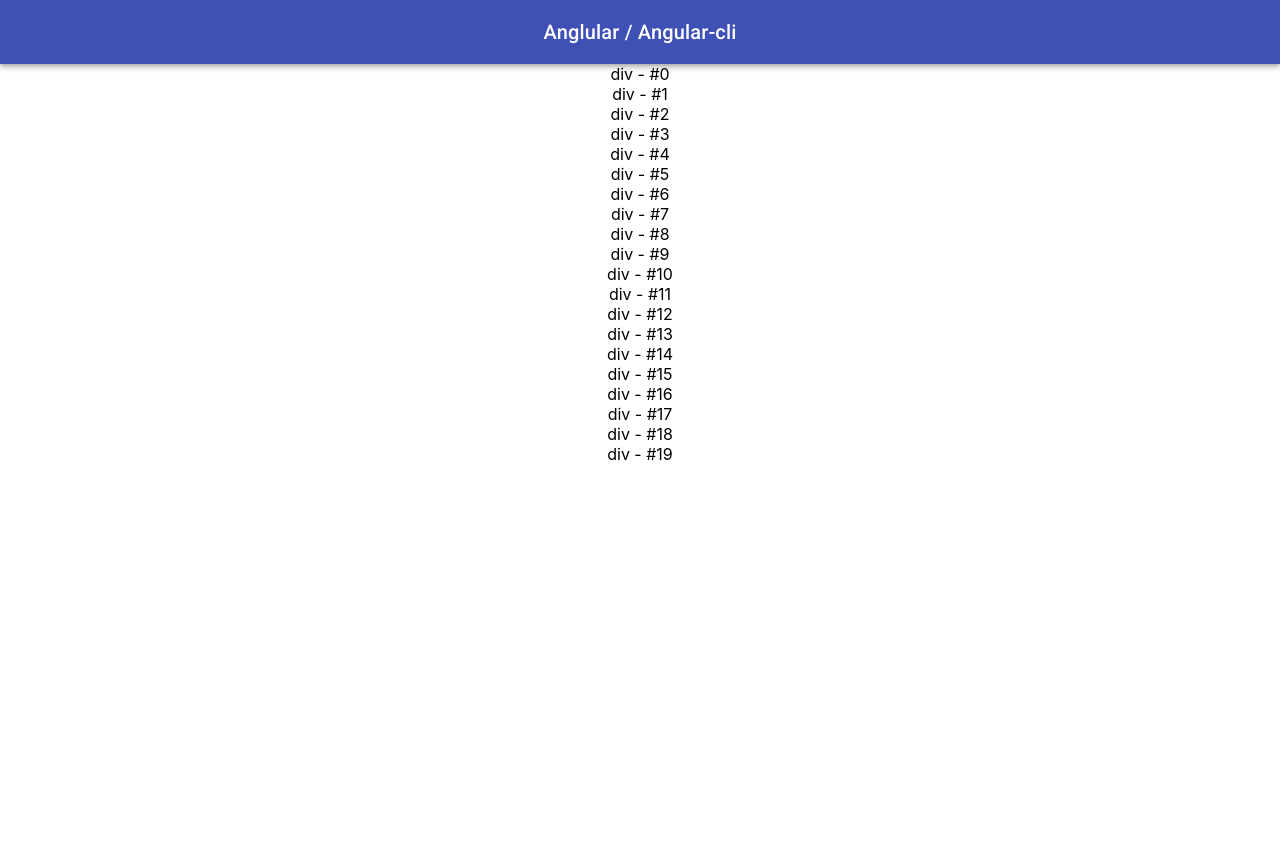
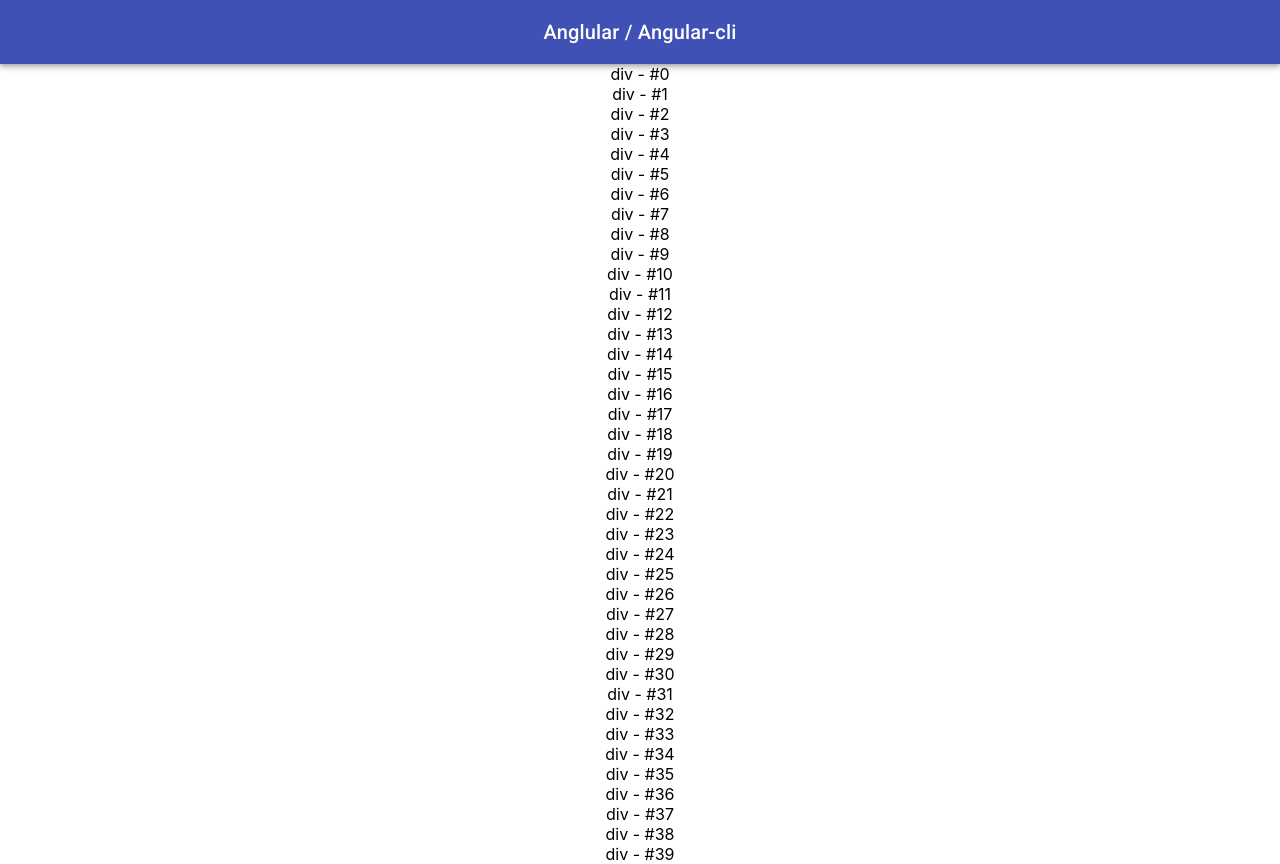
Before and after one commit to garrettjavalia/react-ui, a React (Create React App) app: page / in a window 1280 px wide. Before the commit the page ends 800 px from the top, so only its background shows below. Built offline with nearby package versions, Linux system fonts and the light colour scheme.

Commit message:
added secrets for github

```diff
--- /dev/null
+++ b/src/GithubSecrets.ts
@@ -0,0 +1,3 @@
+export const GITHUB_APPID = "";
+export const GITHUB_CLIENTID = "";
+export const GITHUB_SECRET = "";
--- a/src/IssueList.tsx
+++ b/src/IssueList.tsx
@@ -23,7 +23,7 @@
 
   const classes = useStyles();
 
-  const [issueList, setIssueListState] = useState([]);
+  const [issueList, setIssueListState] = useState(Array.from({ length: 20 }));
   const [lastUpdatedPage, setLastUpdatedPageState] = useState(-1);
 
   function fetchMoreData(){
```
